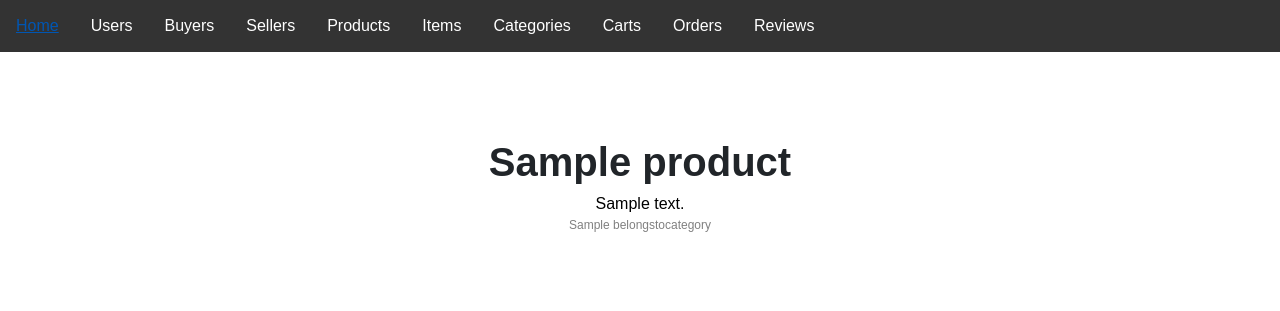
After one commit to aksharpandia/miniamazon, a Flask app: page /product/1 in a window 1280 px wide. The commit adds this page. Shown: the top 311 px of the page. Run offline with Flask 2, Linux system fonts and the light colour scheme; tables that the repository leaves empty hold one stand-in row (values such as "Sample post"); parts of the project's set-up code (start-up, migrations or seed data) failed here and were passed over; some libraries are stand-ins or nearby versions; some web fonts are replaced.

Commit message:
specific product pages created

```diff
--- a/app.py
+++ b/app.py
@@ -102,6 +102,14 @@ def buyer():
 @app.route('/product')
 def product():
     return render_template('product.html', products=Product.query.all())
+
+@app.route('/product/<model_num>')
+def product_id(model_num):
+    return render_template('specific-product.html',
+        curr_product=Product.query.filter(Product.modelNum == model_num).one(),
+        products=Product.query.filter(Product.modelNum == model_num),
+        curr_category=BelongsToCategory.query.filter(BelongsToCategory.modelNum == model_num).one(),
+        categories=BelongsToCategory.query.filter(BelongsToCategory.modelNum == model_num))
 
 @app.route('/add-product/<seller_id>', methods=['GET', 'POST'])
 def addProduct(seller_id):
--- /dev/null
+++ b/static/stylesheets/specific-product.css
@@ -0,0 +1,100 @@
+
+.product-title {
+    font-size: 40px;
+    font-weight: bold;
+}
+
+.product-description {
+    font-size: 16px;
+    color: #000000;
+}
+
+.product-category {
+    font-size: 12px;
+    color: grey;
+}
+
+.product-info {
+    margin-left: 40em;
+    margin-top: 5em;
+}
+
+.product-info-header {
+    text-align: center;
+    margin-top: 5em;
+}
+
+.product-img {
+    float: left;
+    margin-right: 3em;
+}
+
+.seller-product-row {
+    background-color: #F6F5F5;
+    margin-bottom: 10px;
+    height: 120px;
+    padding: 10px;
+    display: flex;
+}
+
+.seller-product-actions {
+    margin-left: auto;
+    margin-top: auto;
+    margin-bottom: auto;
+}
+
+.seller-product-name {
+    font-weight: 600;
+    font-size: 28px;
+    display: inline-block;
+}
+
+.seller-product-desc {
+    font-size: 20px;
+    font-style: italic;
+}
+
+.seller-product-quantity {
+    color: grey;
+    font-size: 18px;
+    margin-top: auto;
+}
+
+.seller-product-price {
+    color: #780707;
+}
+
+.add-product-icon {
+    width: 30px;
+    height: 30px;
+    display: inline-block;
+    vertical-align: middle;
+}
+
+.add-product-link {
+    text-decoration: none;
+    display: inline-block;
+    vertical-align: middle;
+    margin-left: 5px;
+    font-size: 18px;
+}
+
+.add-product-section {
+    margin-bottom: 10px;
+}
+
+.delete-product-icon {
+    width: 20px;
+    height: 20px;
+    vertical-align: middle;
+}
+
+.modify-product-icon {
+    width: 20px;
+    height: 20px;
+    vertical-align: middle;
+}
+
+.modify-product-section {
+    display: inline-block;
+}
--- a/templates/product.html
+++ b/templates/product.html
@@ -23,7 +23,11 @@
                 <td> {{product.userID}}</td>
                 <td> {{product.productDescription}}</td>
                 <td> {{product.productImage}}</td>
-                <td> {{product.productName}}</td>
+                <td>
+                    <a href="/product/{{product.modelNum}}">
+                        {{product.productName}}
+                    </a>
+                </td>
                 <td> {{product.stockLeft}}</td>
                 <td> {{product.isRecommended}}</td>
                 <td> {{product.price}} </td>
--- /dev/null
+++ b/templates/specific-product.html
@@ -0,0 +1,26 @@
+<head>
+    <link rel="stylesheet" type="text/css" href="{{ url_for('static',filename='stylesheets/specific-product.css') }}">
+</head>
+
+{% extends "layout.html" %}
+{% block content %}
+    <div class="product-info-header">
+        <div class="product-title">{{curr_product.productName}}</div>
+        <div class="product-description">{{curr_product.productDescription}}</div>
+        <div class="product-category">{{curr_category.categoryName}}</div>
+    </div>
+
+    <!-- Recommended products row -->
+    {% for product in products %}
+    <div class="product-info">
+        <p class="product-img"><img src="http://placekitten.com/g/200/200" height="25%" width="auto" border="1px"></p>
+        <div class="product-info-text">
+            <div class="seller-product-name">{{product.productName}}</div>
+            <!-- avg. rating??? -->
+            <div class="seller-product-desc">{{product.productDescription}}</div>
+            <div class="seller-product-price">${{product.price}}</div>
+            <div class="seller-product-quantity">Qty Left: {{product.stockLeft}}</div>
+        </div>
+    </div>
+    {% endfor %}
+{% endblock content %}
```
Also changed, not shown: seed_test_db.py (+22 -0 lines).
